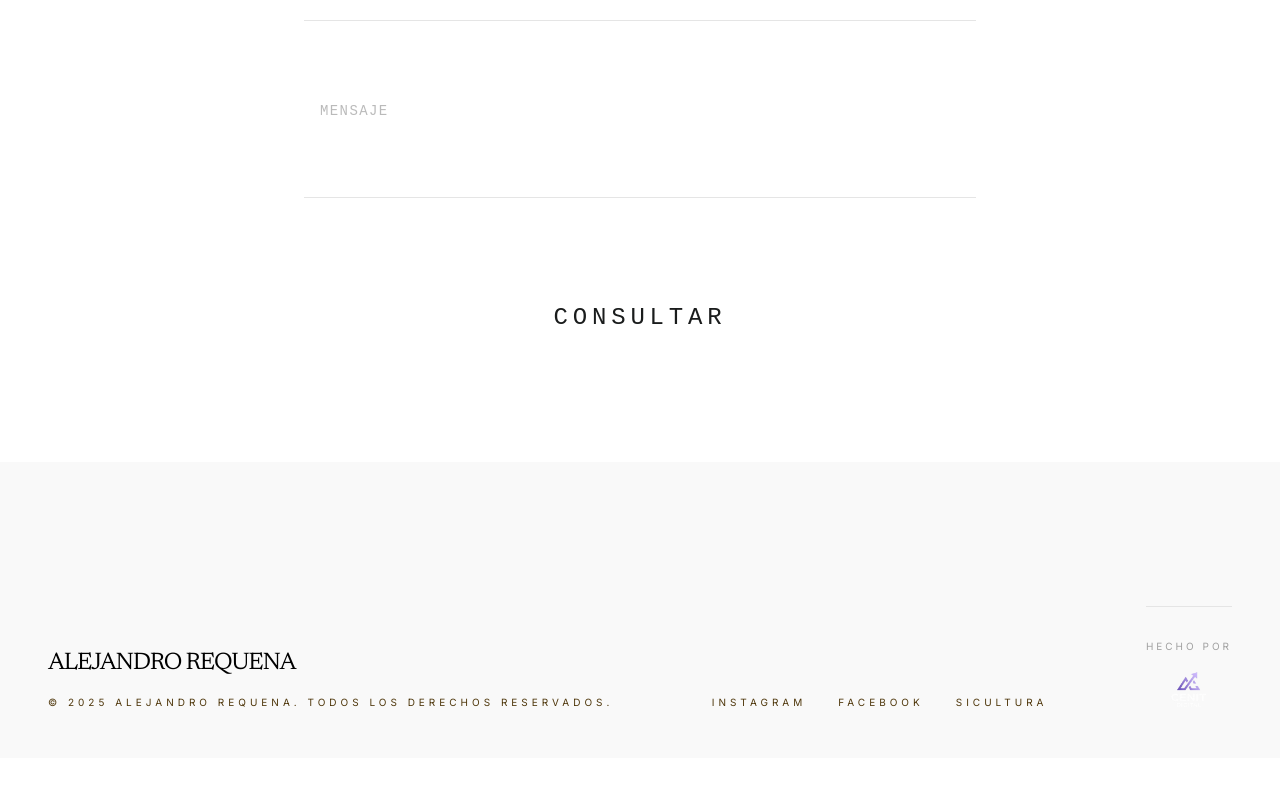
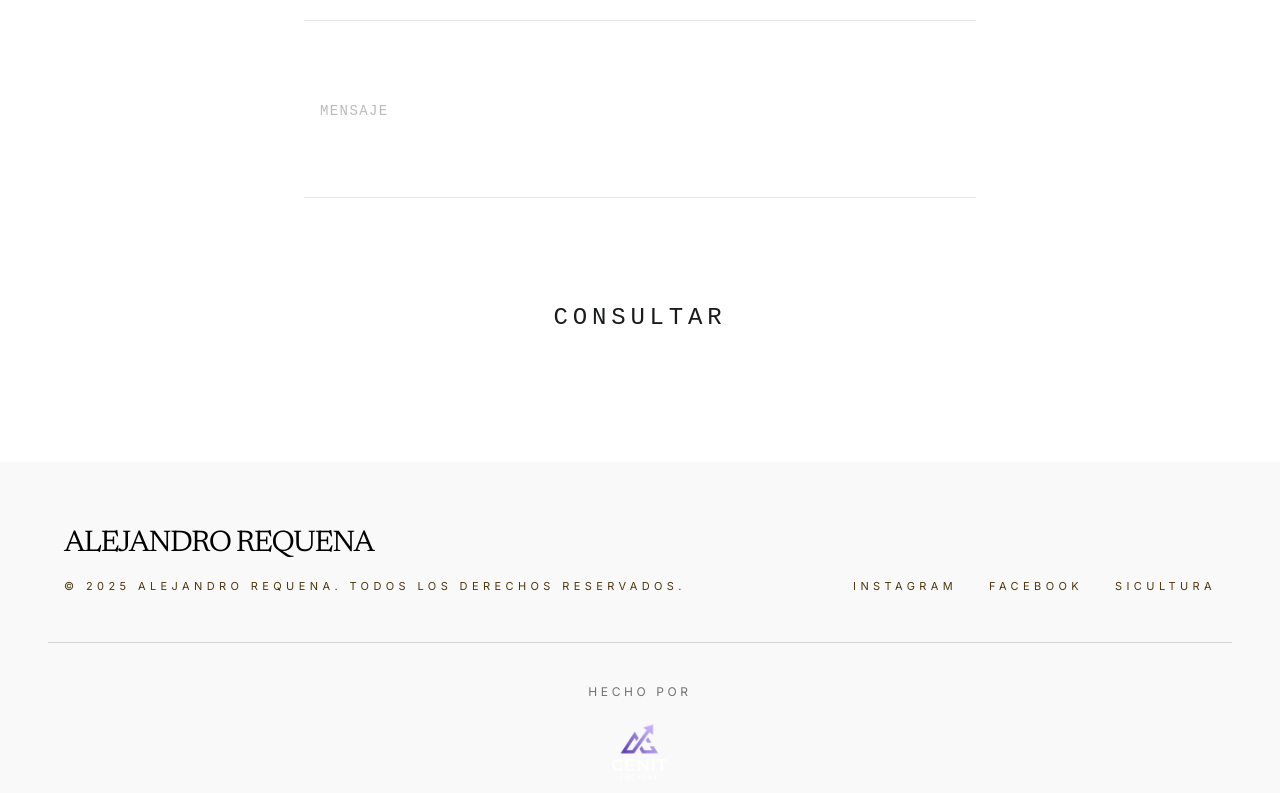
Before and after one commit to grijalvapadilla93/alejandro-requena, a Next.js app: page / in a window 1280 px wide. Shown: the part 7787-8580 px from the top of the page. Before the commit the page ends 8545 px from the top, so only its background shows below. Built offline with nearby package versions, Linux system fonts and the light colour scheme.

Commit message:
Improve footer: larger logo (h-16), better typography and spacing

```diff
--- a/src/components/footer.tsx
+++ b/src/components/footer.tsx
@@ -2,22 +2,24 @@
 
 export function Footer() {
   return (
-    <footer className="w-full flex flex-col md:flex-row justify-between items-start md:items-end px-6 md:px-12 bg-[#f9f9f9] pb-8 md:pb-12 pt-16 md:pt-24 gap-8">
-      <div className="mb-0 md:mb-0">
-        <div className="text-black font-serif text-xl md:text-2xl tracking-tighter mb-4">
+    <footer className="w-full flex flex-col items-center px-6 md:px-12 bg-[#f9f9f9] pb-12 pt-16">
+      {/* Main footer content */}
+      <div className="w-full max-w-6xl flex flex-col md:flex-row justify-between items-start md:items-end gap-8 mb-12">
+        <div>
+          <div className="text-black font-serif text-2xl md:text-3xl tracking-tighter mb-4">
             ALEJANDRO REQUENA
           </div>
-        <p className="font-sans uppercase tracking-[0.3em] md:tracking-[0.4em] text-[8px] md:text-[10px] text-[#4f370b]">
+          <p className="font-sans uppercase tracking-[0.3em] md:tracking-[0.4em] text-[9px] md:text-[11px] text-[#4f370b]">
             © 2025 ALEJANDRO REQUENA. TODOS LOS DERECHOS RESERVADOS.
           </p>
         </div>
 
-      <div className="flex flex-wrap gap-6 md:gap-8">
+        <div className="flex flex-wrap gap-8">
           <a
             href="https://www.instagram.com/alejandrorequena_/"
             target="_blank"
             rel="noopener noreferrer"
-          className="font-sans uppercase tracking-[0.3em] md:tracking-[0.4em] text-[8px] md:text-[10px] text-[#4f370b] hover:text-black transition-colors duration-300 link-underline"
+            className="font-sans uppercase tracking-[0.3em] md:tracking-[0.4em] text-[9px] md:text-[11px] text-[#4f370b] hover:text-black transition-colors duration-300 link-underline"
           >
             INSTAGRAM
           </a>
@@ -25,7 +27,7 @@ export function Footer() {
             href="https://www.facebook.com/AlejandroRequena1010/"
             target="_blank"
             rel="noopener noreferrer"
-          className="font-sans uppercase tracking-[0.3em] md:tracking-[0.4em] text-[8px] md:text-[10px] text-[#4f370b] hover:text-black transition-colors duration-300 link-underline"
+            className="font-sans uppercase tracking-[0.3em] md:tracking-[0.4em] text-[9px] md:text-[11px] text-[#4f370b] hover:text-black transition-colors duration-300 link-underline"
           >
             FACEBOOK
           </a>
@@ -33,22 +35,23 @@ export function Footer() {
             href="https://www.sicultura.gob.gt/directory-directorio_c/listing/edwin-alejandro-requena-cante/"
             target="_blank"
             rel="noopener noreferrer"
-          className="font-sans uppercase tracking-[0.3em] md:tracking-[0.4em] text-[8px] md:text-[10px] text-[#4f370b] hover:text-black transition-colors duration-300 link-underline"
+            className="font-sans uppercase tracking-[0.3em] md:tracking-[0.4em] text-[9px] md:text-[11px] text-[#4f370b] hover:text-black transition-colors duration-300 link-underline"
           >
             SICULTURA
           </a>
         </div>
+      </div>
 
       {/* Hecho por Cenit Digital */}
-      <div className="w-full md:w-auto mt-12 pt-8 border-t border-neutral-200">
-        <div className="flex flex-col items-center gap-4">
-          <span className="font-sans uppercase tracking-[0.3em] text-[10px] text-neutral-400">
+      <div className="w-full border-t border-neutral-300 pt-10">
+        <div className="flex flex-col items-center gap-5">
+          <span className="font-sans uppercase tracking-[0.3em] text-[11px] md:text-[12px] text-neutral-500">
             Hecho por
           </span>
           <img
             src="/cenit-logo.png"
             alt="Cenit Digital"
-            className="h-10 w-auto opacity-80"
+            className="h-14 md:h-16 w-auto opacity-90"
           />
         </div>
       </div>
```
Lines whose indentation alone changed are shown as unchanged.
